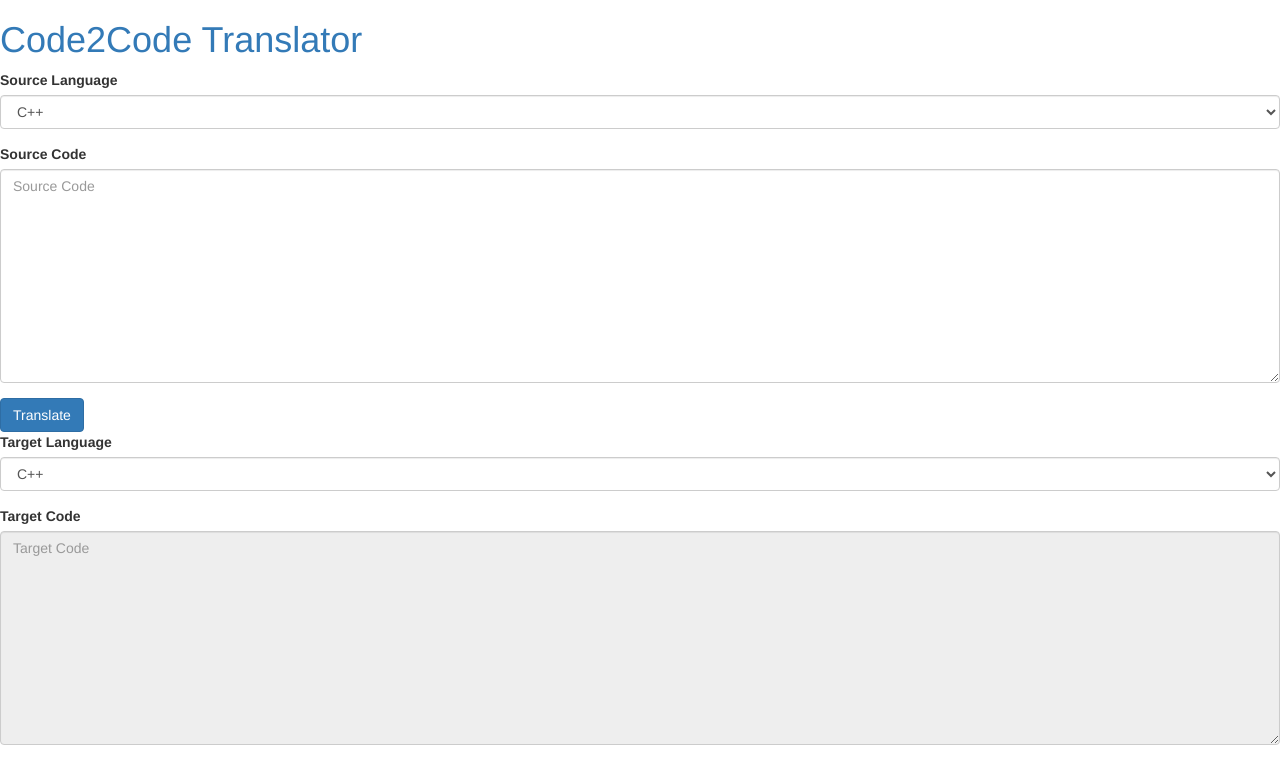
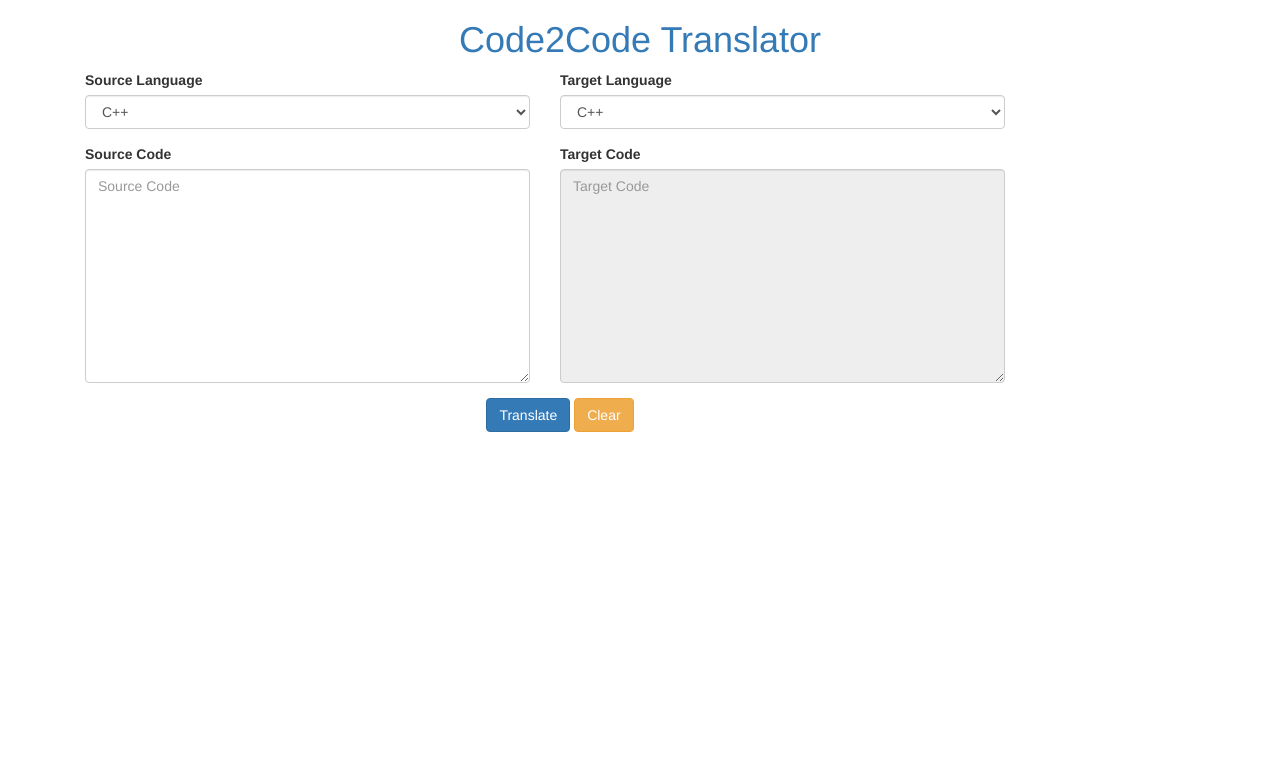
Before and after one commit to anirudhlakkaraju/code2code, a Django app: page / in a window 1280 px wide. Shown: the top 784 px of the page. Run offline with Django 4.2, Linux system fonts and the light colour scheme; some libraries are stand-ins or nearby versions.

Commit message:
Aligned form. Added buttons and CSS

```diff
--- a/translate/templates/home.html
+++ b/translate/templates/home.html
@@ -3,44 +3,54 @@
 {% load widget_tweaks %}
 
 {% block content %}
+
+{% load static %}
+
     <header>
-        <h1><a href="/">Code2Code Translator</a></h1>
+        <link rel="stylesheet"  href="{%  static  'css/style.css'  %}">
+        <h1 class="text-center"><a href="/">Code2Code Translator</a></h1>
     </header>
 
     <form action="" method="post">
 
         {% csrf_token %}
+       <div class="container main-box d-flex justify-content-center align-items-center">
+
+           <div class="form-row">
+               <div class="form-group col-md-5">
+                   <label for="SourceLanguageSelection">Source Language</label>
+                   {% render_field form.source_language id="SourceLanguageSelection" class="form-control" %}
+               </div>
+
+               <div class="form-group col-md-5">
+                   <label for="TargetLanguageSelection">Target Language</label>
+                   {% render_field form.target_language id="TargetLanguageSelection" class="form-control" %}
+               </div>
+           </div>
 
 
-        <div class="form-group">
-            <label for="SourceLanguageSelection">Source Language</label>
-            {% render_field form.source_language id="SourceLanguageSelection" class="form-control" %}
+           <div class="form-row ">
+               <div class="form-group col-md-5">
+                   <label for="SourceCodeInput">Source Code</label>
+                   {% render_field form.source_code type="text" class="form-control" id="SourceCodeInput" placeholder="Source Code" %}
+               </div>
+               <div class="form-group col-md-5">
+                   <label for="TargetCode">Target Code</label>
+                   {% render_field form.target_code type="text" class="form-control" id="TargetCode" placeholder="Target Code" %}
+               </div>
+           </div>
+
+           <div class="container">
+               <div class="col-md-10 text-center">
+                   <input type="submit" class="btn btn-primary" value="Translate">
+                   <button type="button" class="btn btn-warning" onclick="this.form.reset();">Clear</button>
+               </div>
+           </div>
+
         </div>
-
-        <div class="form-group">
-            <label for="SourceCodeInput">Source Code</label>
-            {% render_field form.source_code class="form-control" id="SourceCodeInput" placeholder="Source Code" type="text" %}
-        </div>
-
 
         <!-- <input class="btn btn-primary" type="submit" value="Submit"> -->
 
 
-        <div class="center pb-5">
-            <input class="btn btn-primary" type="submit" value="Translate">
-        </div>
-
-        <div>
-            <div class="form-group mt-3">
-                <label for="TargetLanguageSelection">Target Language</label>
-                {% render_field form.target_language id="TargetLanguageSelection" class="form-control" %}
-            </div>
-
-            <div class="form-group">
-                <label for="TargetCode">Target Code</label>
-                {% render_field form.target_code class="form-control" id="TargetCode" placeholder="Target Code" type="text" %}
-            </div>
-        </div>
-
     </form>
 {% endblock %}
```
